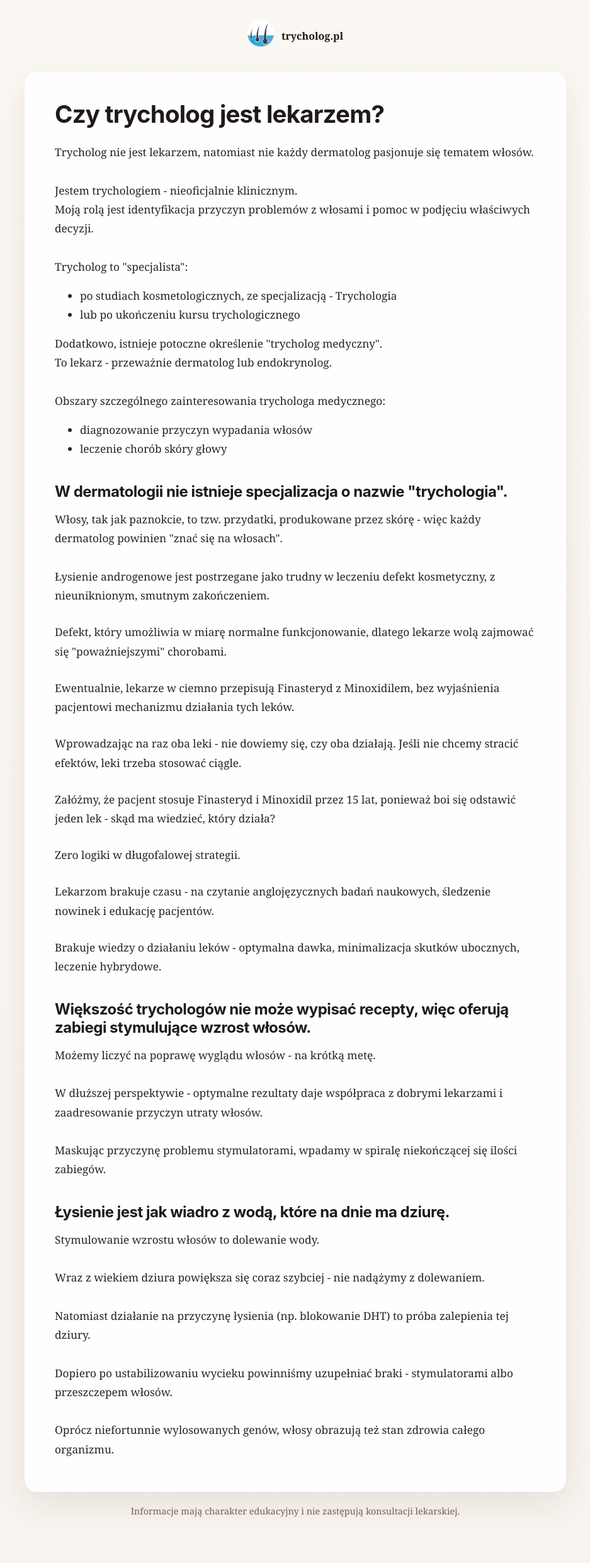
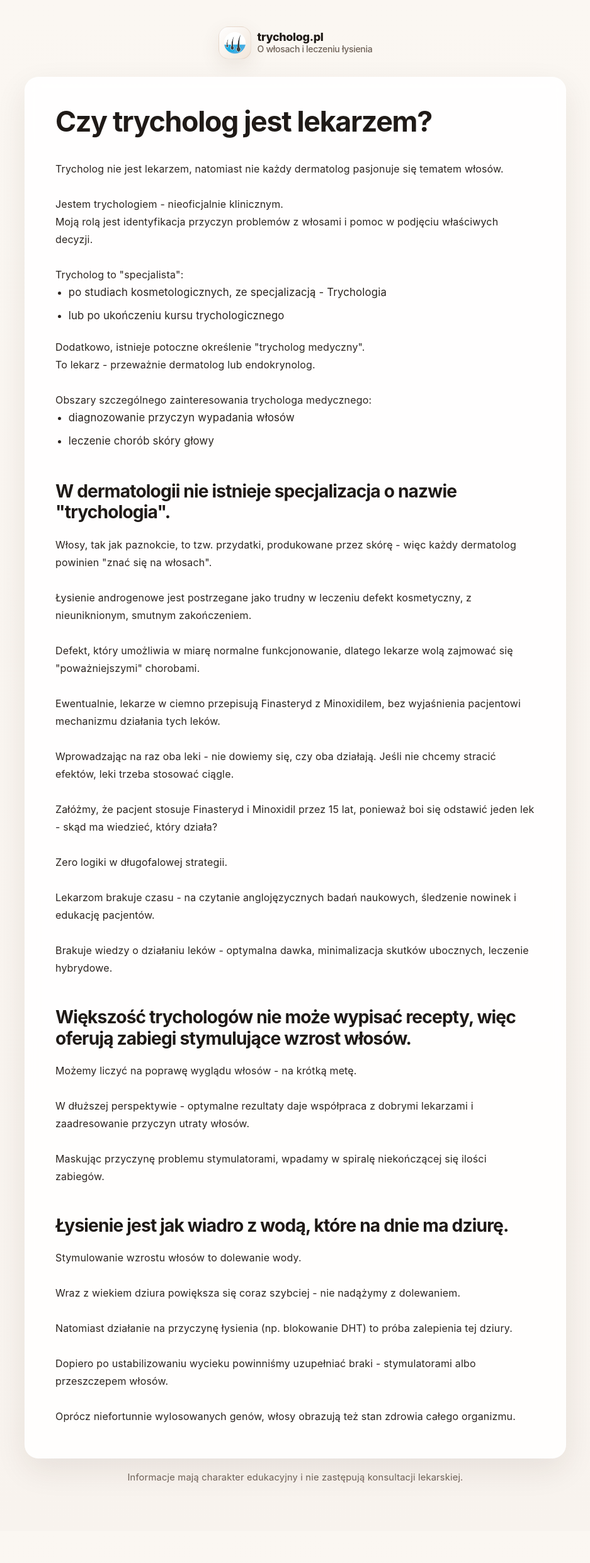
Before and after one commit to feegloo/feegloo.github.io, a Jekyll site: the page built from czy-trycholog-jest-lekarzem.html, in a window 1280 px wide. Shown: the whole page at 63% size, without its empty margins (171-1108 px from the left). Built offline with Jekyll 4.4.1, drawn with Linux system fonts in a browser that asks for light colours; after the commit the page ends 2431 px from its top, so only the background shows below that.

Commit message:
Update default.html

```diff
--- a/_layouts/default.html
+++ b/_layouts/default.html
@@ -9,12 +9,14 @@
 
   <title>{{ page.title }}</title>
   <meta name="description" content="{{ meta_description | strip_html | strip_newlines | escape }}">
-
   {% if meta_keywords %}
   <meta name="keywords" content="{{ meta_keywords | escape }}">
   {% endif %}
 
-  <meta name="robots" content="index, follow">
+  <meta name="robots" content="{% if page.noindex %}noindex, nofollow{% else %}index, follow, max-snippet:-1, max-image-preview:large, max-video-preview:-1{% endif %}">
+  <meta name="googlebot" content="{% if page.noindex %}noindex, nofollow{% else %}index, follow, max-snippet:-1, max-image-preview:large, max-video-preview:-1{% endif %}">
+  <meta name="theme-color" content="#f5efe8">
+
   <link rel="canonical" href="{{ page.url | replace:'index.html','' | absolute_url }}">
 
   {% seo %}
@@ -22,13 +24,17 @@
   <style>
     :root {
       --bg: #f8f3ee;
-      --surface: rgba(255, 255, 255, 0.92);
+      --bg-accent: #efe4d8;
+      --surface: rgba(255, 255, 255, 0.88);
+      --surface-strong: #ffffff;
       --text: #2b241f;
       --text-soft: #6f6258;
       --heading: #1f1a17;
+      --line: rgba(88, 67, 53, 0.12);
       --primary: #8f5f3d;
+      --primary-hover: #774c2f;
       --shadow: 0 18px 50px rgba(55, 37, 24, 0.09);
-      --radius: 20px;
+      --radius: 22px;
       --content-width: 860px;
     }
 
@@ -36,18 +42,28 @@
       box-sizing: border-box;
     }
 
+    html {
+      scroll-behavior: smooth;
+    }
+
     body {
       margin: 0;
-      font-family: Georgia, "Times New Roman", Times, serif;
+      font-family: "Inter", system-ui, -apple-system, BlinkMacSystemFont, "Segoe UI", sans-serif;
       color: var(--text);
       background: linear-gradient(180deg, #fbf7f2 0%, var(--bg) 100%);
       line-height: 1.75;
+      letter-spacing: 0.01em;
       padding: 32px 20px 56px;
     }
 
     a {
       color: var(--primary);
       text-decoration: none;
+      transition: color 0.2s ease, opacity 0.2s ease, transform 0.2s ease;
+    }
+
+    a:hover {
+      color: var(--primary-hover);
     }
 
     .site-shell {
@@ -55,111 +71,308 @@
       margin: 0 auto;
     }
 
-    /* 🔥 LOGO / HEADER */
     .site-header {
-      margin-bottom: 32px;
-      text-align: center;
+      margin-bottom: 28px;
+    }
+
+    .site-header-inner {
+      display: flex;
+      align-items: center;
+      justify-content: center;
+      padding: 10px 0 0;
     }
 
     .brand {
       display: inline-flex;
       align-items: center;
-      gap: 12px;
-      font-weight: 700;
+      gap: 14px;
       color: var(--heading);
-      transition: all 0.25s ease;
-      cursor: pointer;
+      font-weight: 800;
+      font-size: 1.05rem;
+      letter-spacing: -0.02em;
+    }
+
+    .brand:hover {
+      color: var(--heading);
+      opacity: 0.92;
+    }
+
+    .brand-mark {
+      width: 52px;
+      height: 52px;
+      border-radius: 16px;
+      background: linear-gradient(135deg, #ffffff 0%, #f2e6da 100%);
+      border: 1px solid rgba(143, 95, 61, 0.14);
+      box-shadow: 0 10px 30px rgba(98, 69, 49, 0.10);
+      display: inline-flex;
+      align-items: center;
+      justify-content: center;
+      flex-shrink: 0;
+      overflow: hidden;
     }
 
     .brand-mark img {
-      width: 42px;
-      height: 42px;
-      transition: all 0.25s ease;
+      width: 34px;
+      height: 34px;
+      object-fit: contain;
+      display: block;
     }
 
-    /* ✨ HOVER EFFECT */
-    .brand:hover {
-      opacity: 0.75;
-      transform: translateY(-2px) scale(1.02);
+    .brand-text {
+      display: flex;
+      flex-direction: column;
+      gap: 2px;
     }
 
-    .brand:hover .brand-mark img {
-      transform: scale(1.08);
-      filter: drop-shadow(0 4px 8px rgba(0,0,0,0.15));
+    .brand-title {
+      font-size: 1.12rem;
+      line-height: 1.1;
     }
 
-    /* 📦 CONTENT */
+    .brand-subtitle {
+      font-size: 0.88rem;
+      font-weight: 500;
+      color: var(--text-soft);
+      line-height: 1.2;
+    }
+
     .content-card {
       max-width: var(--content-width);
       margin: 0 auto;
       background: var(--surface);
+      backdrop-filter: blur(10px);
+      -webkit-backdrop-filter: blur(10px);
+      border: 1px solid rgba(255, 255, 255, 0.7);
       box-shadow: var(--shadow);
       border-radius: var(--radius);
+      overflow: hidden;
     }
 
     .content-inner {
       padding: 44px 48px 52px;
     }
 
+    main > :first-child {
+      margin-top: 0;
+    }
+
     main h1,
     main h2,
-    main h3 {
-      font-family: -apple-system, BlinkMacSystemFont, "Segoe UI", sans-serif;
+    main h3,
+    main h4 {
       color: var(--heading);
-      letter-spacing: -0.02em;
       line-height: 1.2;
-      margin: 1.6em 0 0.6em;
+      letter-spacing: -0.03em;
+      margin: 1.7em 0 0.7em;
     }
 
     main h1 {
-      font-size: 2.4rem;
+      font-size: clamp(2rem, 4vw, 2.8rem);
       margin-top: 0;
+      margin-bottom: 0.75em;
+    }
+
+    main h2 {
+      font-size: clamp(1.45rem, 2.2vw, 1.9rem);
+    }
+
+    main h3 {
+      font-size: 1.2rem;
     }
 
     main p,
-    main li,
-    main div {
-      font-size: 1.08rem;
+    main li {
+      font-size: 1.05rem;
+      color: var(--text);
+    }
+
+    main p {
+      margin: 0 0 1.15em;
+    }
+
+    main ul,
+    main ol {
+      padding-left: 1.3rem;
+      margin: 0 0 1.3em;
+    }
+
+    main li + li {
+      margin-top: 0.45em;
+    }
+
+    main strong {
+      color: var(--heading);
+    }
+
+    main hr {
+      border: 0;
+      border-top: 1px solid var(--line);
+      margin: 2rem 0;
+    }
+
+    main blockquote {
+      margin: 1.6rem 0;
+      padding: 1rem 1.2rem;
+      border-left: 4px solid rgba(143, 95, 61, 0.32);
+      background: rgba(143, 95, 61, 0.05);
+      border-radius: 14px;
+      color: var(--text);
     }
 
     main img {
+      display: block;
       max-width: 100%;
-      display: block;
+      height: auto;
       margin: 1.5rem auto;
+      border-radius: 18px;
+      box-shadow: 0 12px 30px rgba(43, 36, 31, 0.10);
+    }
+
+    main a {
+      font-weight: 600;
+      word-break: break-word;
+    }
+
+    main code {
+      font-family: ui-monospace, SFMono-Regular, Menlo, Consolas, monospace;
+      background: rgba(47, 33, 23, 0.06);
+      padding: 0.15rem 0.4rem;
+      border-radius: 8px;
+      font-size: 0.95em;
+    }
+
+    main table {
+      width: 100%;
+      border-collapse: collapse;
+      margin: 1.5rem 0;
+      overflow: hidden;
       border-radius: 14px;
-      box-shadow: 0 10px 25px rgba(0,0,0,0.08);
+      background: var(--surface-strong);
+    }
+
+    main th,
+    main td {
+      text-align: left;
+      padding: 0.9rem 1rem;
+      border-bottom: 1px solid var(--line);
+    }
+
+    main th {
+      color: var(--heading);
+      font-weight: 700;
+      background: rgba(143, 95, 61, 0.06);
     }
 
     .site-footer {
       max-width: var(--content-width);
       margin: 18px auto 0;
+      padding: 0 8px;
       text-align: center;
       color: var(--text-soft);
-      font-size: 0.9rem;
+      font-size: 0.92rem;
     }
 
     @media (max-width: 720px) {
+      body {
+        padding: 20px 14px 36px;
+      }
+
+      .site-header {
+        margin-bottom: 18px;
+      }
+
+      .brand {
+        gap: 12px;
+      }
+
+      .brand-mark {
+        width: 46px;
+        height: 46px;
+        border-radius: 14px;
+      }
+
+      .brand-mark img {
+        width: 30px;
+        height: 30px;
+      }
+
+      .brand-title {
+        font-size: 1rem;
+      }
+
+      .brand-subtitle {
+        font-size: 0.82rem;
+      }
+
       .content-inner {
         padding: 28px 20px 34px;
       }
 
-      main h1 {
-        font-size: 2rem;
+      main p,
+      main li {
+        font-size: 1rem;
       }
     }
+
+    /* 🔥 interaktywny hover na logo */
+
+    .brand {
+      display: inline-flex;
+      align-items: center;
+      gap: 10px;
+      transition: all 0.25s ease;
+      cursor: pointer;
+    }
+
+    .brand-mark img {
+      transition: all 0.25s ease;
+    }
+
+    /* efekt hover na CAŁYM logo */
+    .brand:hover {
+      opacity: 0.7;
+      transform: translateY(-2px);
+    }
+
+    /* delikatne powiększenie samej ikonki */
+    .brand:hover .brand-mark img {
+      transform: scale(1.08);
+      filter: drop-shadow(0 4px 8px rgba(0,0,0,0.15));
+    }
   </style>
+
+  <script async src="https://www.googletagmanager.com/gtag/js?id=G-FT1KCDMZJQ"></script>
+  <script>
+    window.dataLayer = window.dataLayer || [];
+    function gtag(){dataLayer.push(arguments);}
+    gtag('js', new Date());
+    gtag('config', 'G-FT1KCDMZJQ');
+  </script>
+
+  <script
+    src="https://browser.sentry-cdn.com/8.26.0/bundle.tracing.replay.feedback.min.js"
+    crossorigin="anonymous">
+  </script>
+  <script src="/lib/sentry-config.js"></script>
+  <script>
+    initSentry();
+  </script>
 </head>
-
 <body>
   <div class="site-shell">
+    <header class="site-header">
+      <div class="site-header-inner">
+        <a class="brand" href="https://trycholog.pl" aria-label="Przejdź do strony głównej trycholog.pl">
+          <span class="brand-mark">
+            <img src="/favicon.png" alt="Logo trycholog.pl">
+          </span>
 
-    <header class="site-header">
-      <a class="brand" href="/">
-        <span class="brand-mark">
-          <img src="/favicon.png" alt="logo">
-        </span>
-        <span>{{ site.title }}</span>
-      </a>
+          <span class="brand-text">
+            <span class="brand-title">{{ site.title }}</span>
+            <span class="brand-subtitle">O włosach i leczeniu łysienia</span>
+          </span>
+        </a>
+      </div>
     </header>
 
     <div class="content-card">
@@ -171,7 +384,6 @@
     <footer class="site-footer">
       <p>Informacje mają charakter edukacyjny i nie zastępują konsultacji lekarskiej.</p>
     </footer>
-
   </div>
 </body>
 </html>
```
